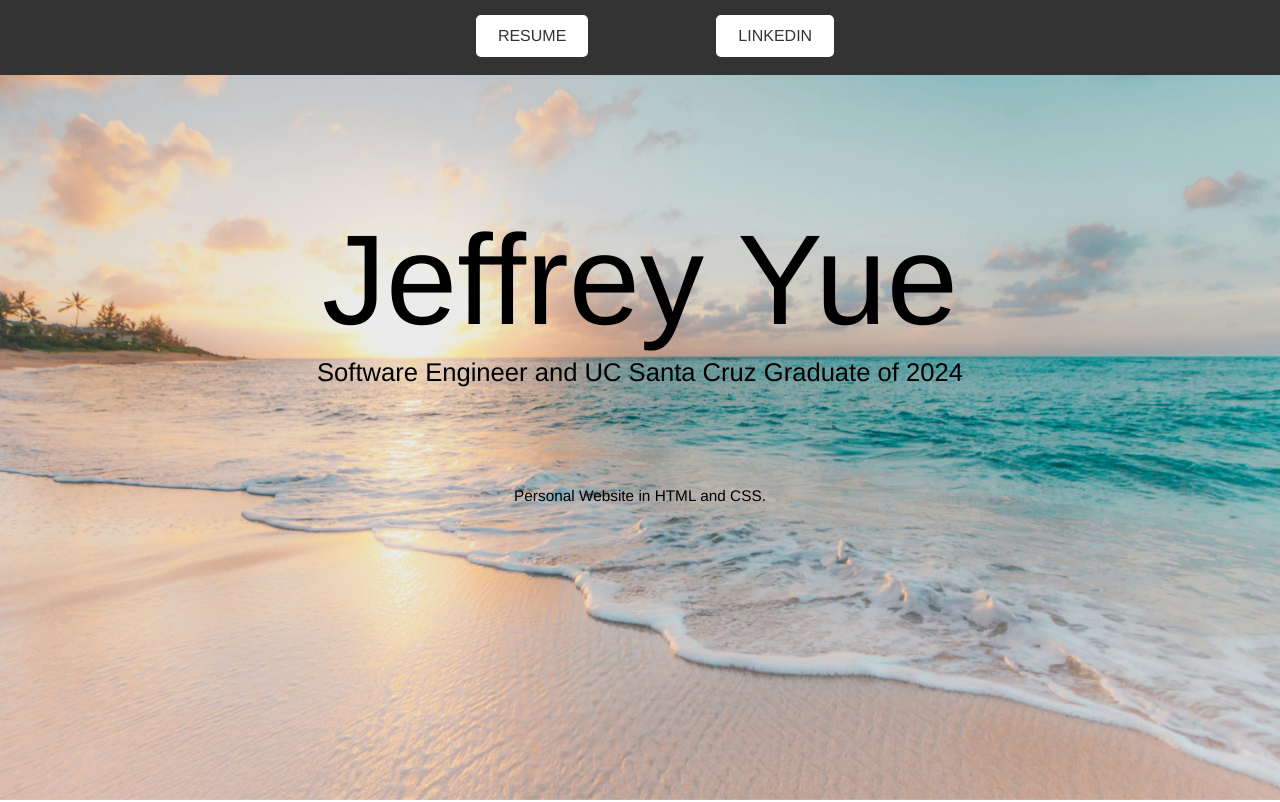
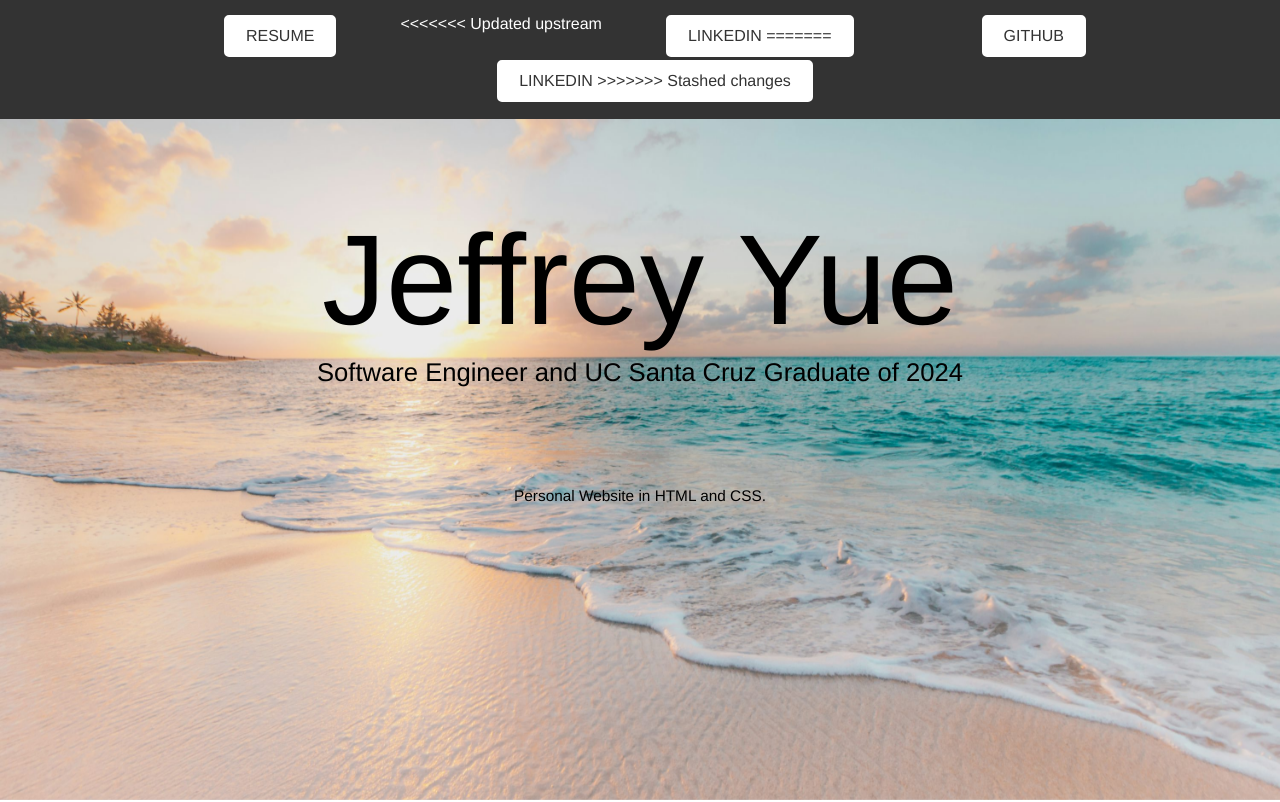
Before and after one commit to JKIO612/site, a plain HTML site: page index.html in a window 1280 px wide. Shown: the top 802 px of the page. Drawn offline with Linux system fonts and the light colour scheme.

Commit message:
Update index.html

```diff
--- a/index.html
+++ b/index.html
@@ -12,8 +12,16 @@
       <a href="Jeffrey_Yue_Resume.pdf" target="_blank" class="top-bar-item">
         RESUME
       </a>
+<<<<<<< Updated upstream
       <a href="https://www.linkedin.com/in/jeffrey-yue-cali/" target="_blank" rel="noopener noreferrer" class="top-bar-item">
     LINKEDIN
+=======
+      <a href="https://github.com/JKIO612" target="_blank" class="top-bar-item">
+        GITHUB
+      </a>
+      <a href="https://www.linkedin.com/in/jeffrey-yue-cali/" target="_blank" class="top-bar-item">
+        LINKEDIN
+>>>>>>> Stashed changes
       </a>
     </div>
     <div class="background"></div>
```
